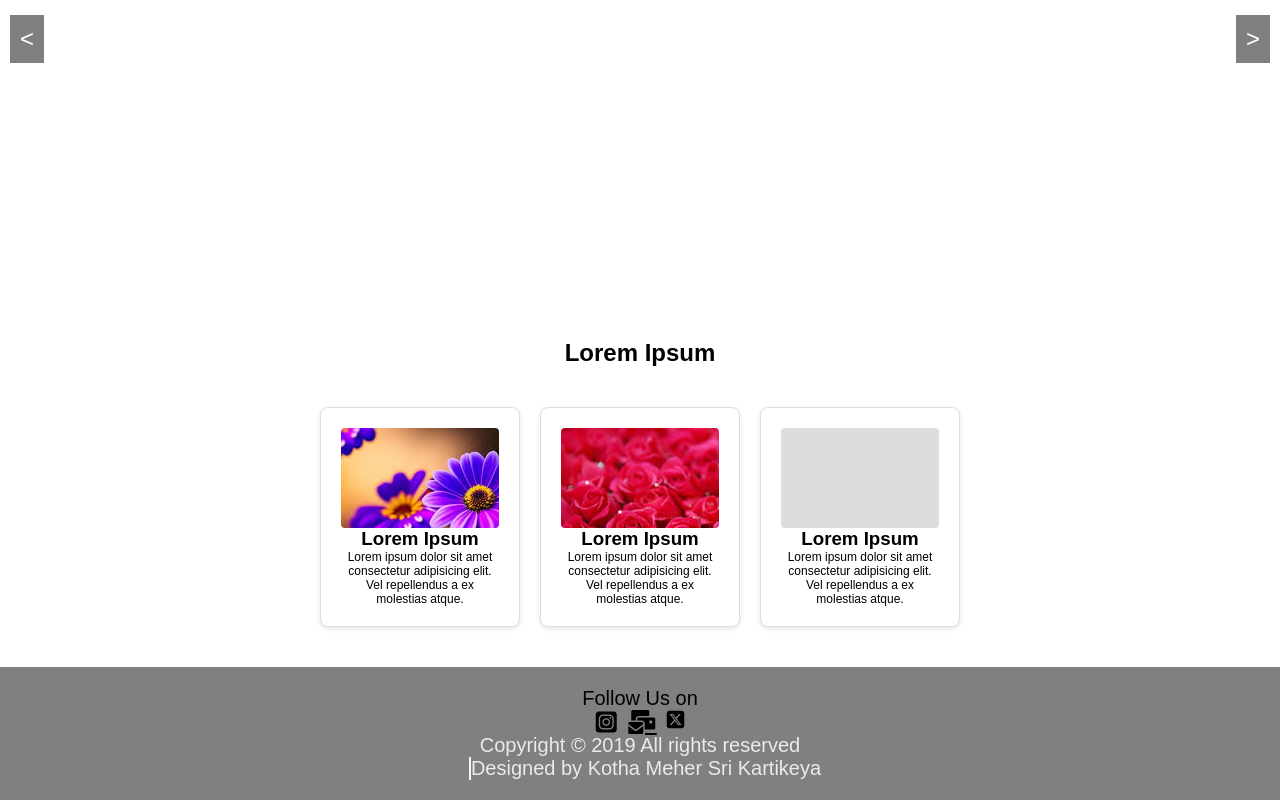
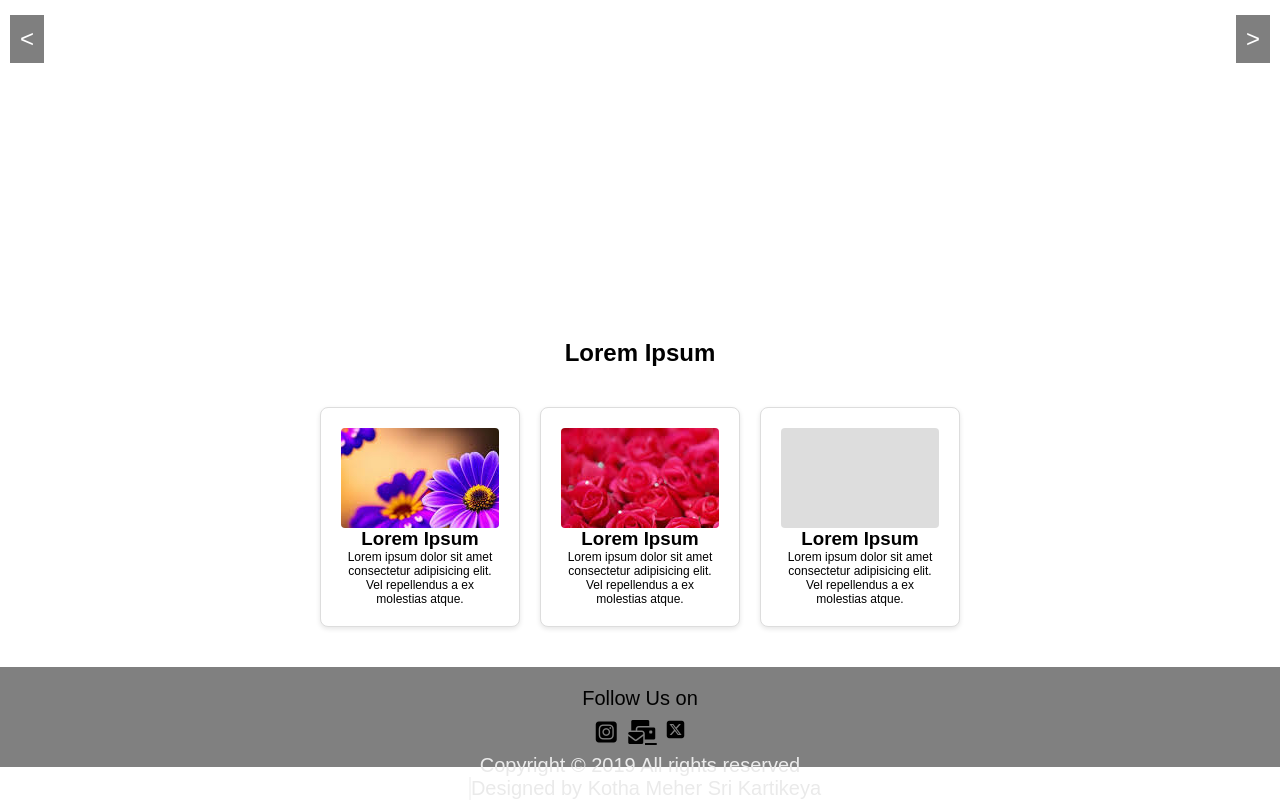
Before and after one commit to kartikeya7609/cca, a plain HTML site: page index.html in a window 1280 px wide. Shown: the part 358-1158 px from the top of the page. Drawn offline with Linux system fonts and the light colour scheme; a web font is replaced by a local one.

Commit message:
Update style.css

```diff
--- a/style.css
+++ b/style.css
@@ -166,6 +166,7 @@ body {
     color: #eaeaea;
     text-align: center;
     place-items: center;
+    height:100px;
     padding: 20px;
     font-size: 20px;
     display: flex;
@@ -283,6 +284,8 @@ body {
   width:300px;
   display: flex;
   gap:10px;
+    margin-top:10px;
+    margin-bottom:10px;
   cursor:pointer;
 justify-content: center;
 }
```
